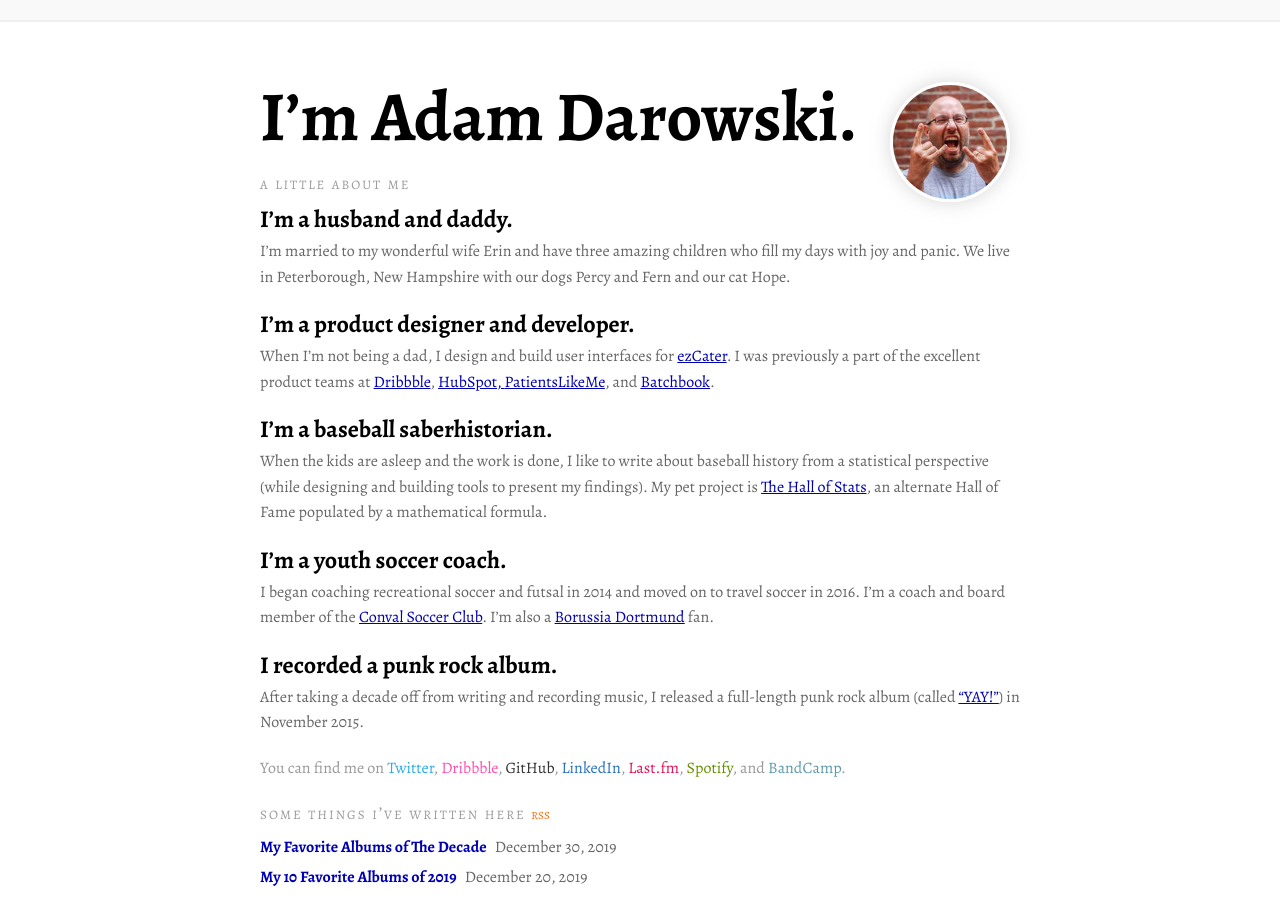
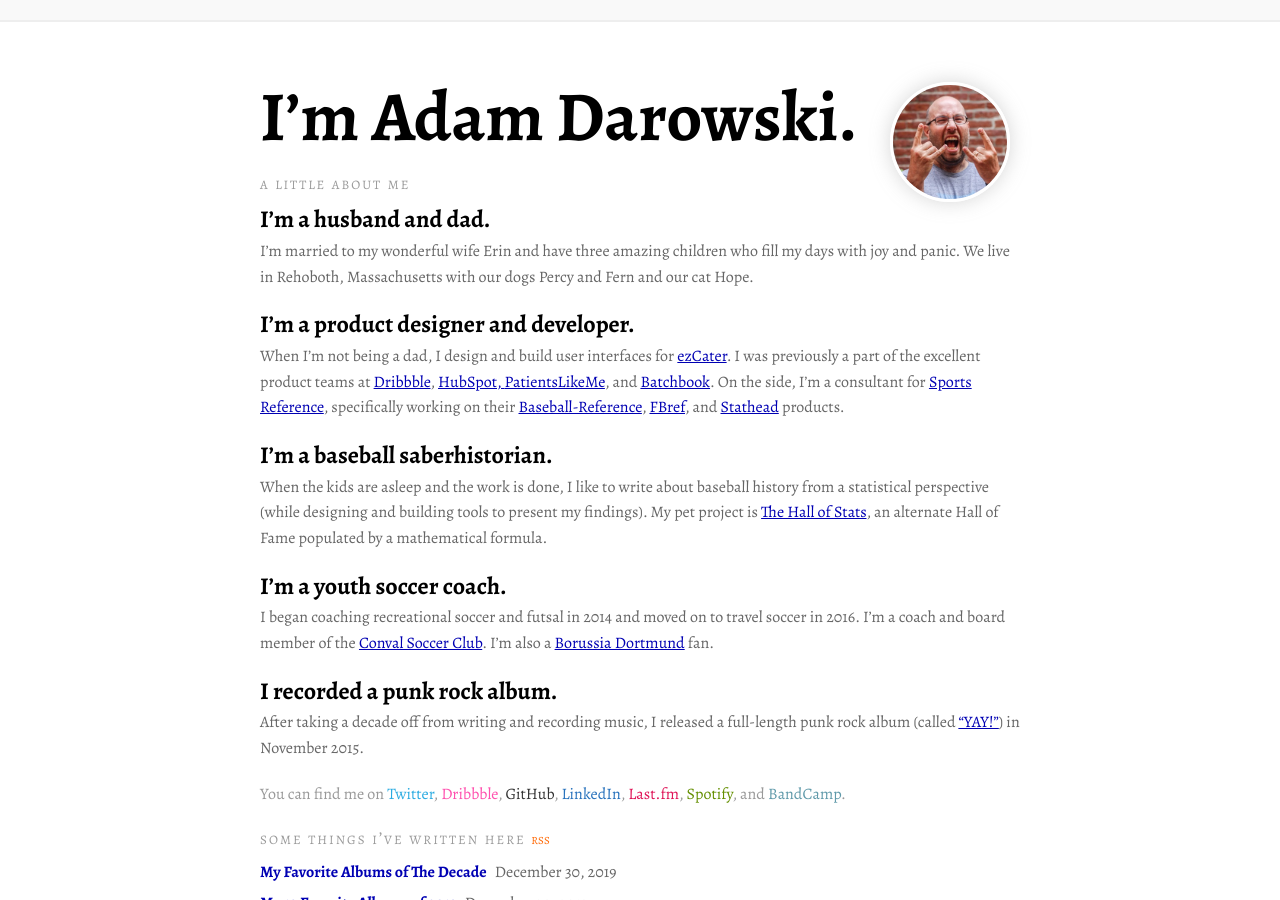
Before and after one commit to adarowski/adarowski.github.io, a Jekyll site: the page built from index.html, in a window 1280 px wide and 900 px high. Built offline with Jekyll 4.4.1, drawn with Linux system fonts in a browser that asks for light colours.

Commit message:
We moved

```diff
--- a/_includes/about.html
+++ b/_includes/about.html
@@ -2,10 +2,10 @@
   <a href="{{ site.baseurl }}/"><img class="portrait" src="/assets/devil-horns.jpg" alt="Adam with devil horns" /></a>
   <h1>I’m <a href="{{ site.baseurl }}/">Adam Darowski</a>.</h1>
   <h2>A Little About Me</h2>
-  <h3>I’m a husband and daddy.</h3>
-  <p>I’m married to my wonderful wife Erin and have three amazing children who fill my days with joy and panic. We live in Peterborough, New Hampshire with our dogs Percy and Fern and our cat Hope.</p>
+  <h3>I’m a husband and dad.</h3>
+  <p>I’m married to my wonderful wife Erin and have three amazing children who fill my days with joy and panic. We live in Rehoboth, Massachusetts with our dogs Percy and Fern and our cat Hope.</p>
   <h3>I’m a product designer and developer.</h3>
-  <p>When I’m not being a dad, I design and build user interfaces for <a href="http://ezcater.com">ezCater</a>. I was previously a part of the excellent product teams at <a href="http://dribbble.com">Dribbble</a>, <a href="http://hubspot.com">HubSpot, <a href="http://patientslikeme.com">PatientsLikeMe</a>, and <a href="http://batchbook.com">Batchbook</a>.<p>
+  <p>When I’m not being a dad, I design and build user interfaces for <a href="http://ezcater.com">ezCater</a>. I was previously a part of the excellent product teams at <a href="http://dribbble.com">Dribbble</a>, <a href="http://hubspot.com">HubSpot, <a href="http://patientslikeme.com">PatientsLikeMe</a>, and <a href="http://batchbook.com">Batchbook</a>. On the side, I’m a consultant for <a href="http://sports-reference.com">Sports Reference</a>, specifically working on their <a href="http://baseball-reference.com">Baseball-Reference</a>, <a href="http://fbref.com">FBref</a>, and <a href="http://stathead.com">Stathead</a> products.<p>
   <h3>I’m a baseball saberhistorian.</h3>
   <p>When the kids are asleep and the work is done, I like to write about baseball history from a statistical perspective (while designing and building tools to present my findings). My pet project is <a href="http://hallofstats.com">The Hall of Stats</a>, an alternate Hall of Fame populated by a mathematical formula.</p>
   <h3>I’m a youth soccer coach.</h3>
```
